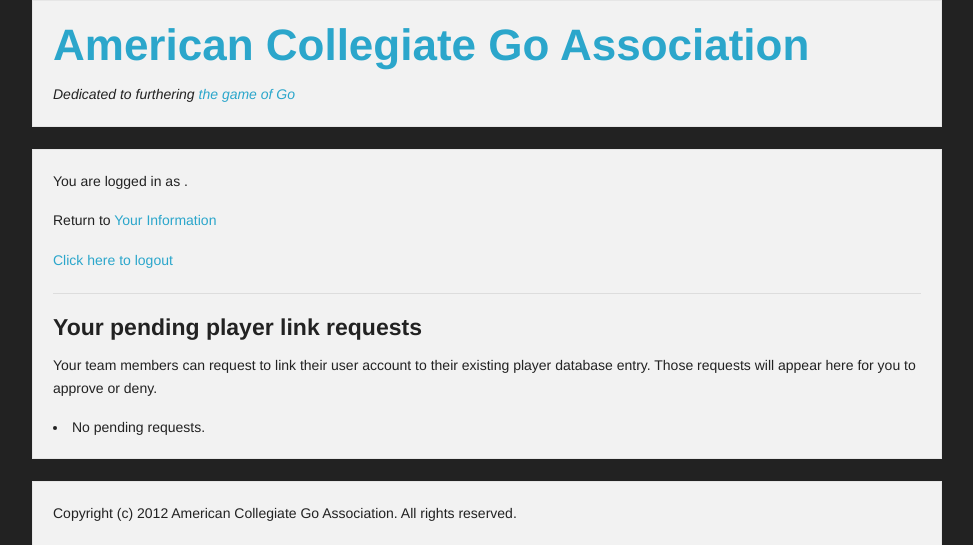
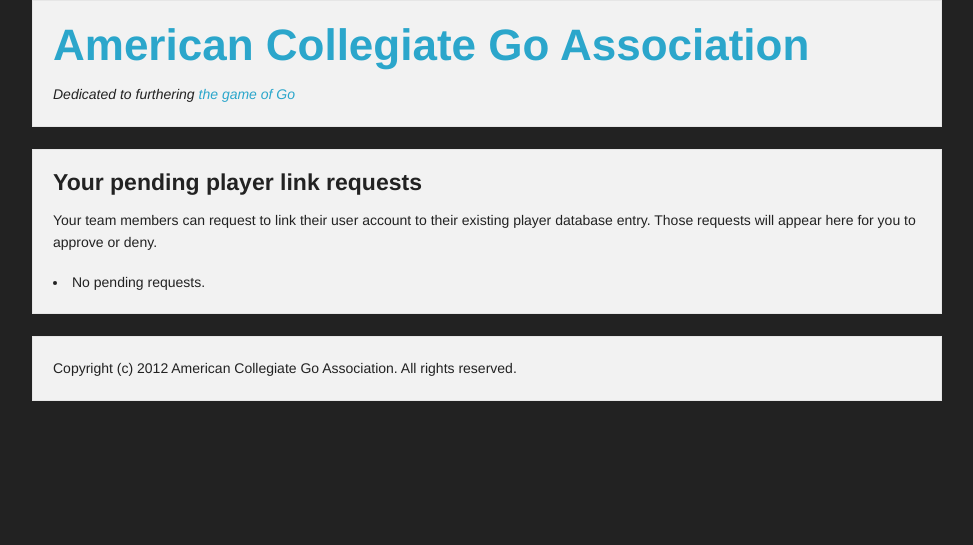
Before and after one commit to brilee/ACGA-website, a Django app: template templates/accounts/all_link_requests.html in a window 1280 px wide. Shown: the part 77-622 px from the top of the page, without its empty margins (153-1126 px from the left). Run offline with Django 3.2, Linux system fonts and the light colour scheme; the template is opened without the code that fills it, so the values that code supplies are empty.

Commit message:
edited accounts templates for user-friendliness

```diff
--- a/templates/accounts/base_accounts.html
+++ b/templates/accounts/base_accounts.html
@@ -5,10 +5,6 @@
 <div class="row">
 	<div class="twelve columns">
 	<div class="panel">
-    <p>You are logged in as {{user.username}}.</p>
-    <p> Return to <a href="/accounts/profile/">Your Information</a></p>
-    <p> <a href="/accounts/logout/">Click here to logout</a></p>
-    <hr/>
     {% block maintext %}
 	<p>Default maintext</p>
 	{% endblock maintext %}
--- a/templates/accounts/create_link_request.html
+++ b/templates/accounts/create_link_request.html
@@ -3,6 +3,7 @@
 {% block maintext %}
 <h4> Select player to link to account: </h4>
 <p> Find yourself on this list and select. A request will be sent to your team captain for approval.</p>
+<p>If you cannot find yourself on this list, ask your team captain to add you to the roster.</p>
 <form action="." method="post"> {% csrf_token %}
 {{form.as_p}}
 <input type="submit" value="Request player link">
--- a/templates/accounts/edit_school_info.html
+++ b/templates/accounts/edit_school_info.html
@@ -12,6 +12,8 @@
 <ul>
 {% for player in school.player_set.all %}
     <li>Edit <a href="/accounts/edit/player/{{player.id}}">{{player.name_and_rank}}</a></li>
+{% empty %}
+    <li>You have no players in your roster. Add your first player below!</li>
 {% endfor %}
 </ul>
 
--- a/templates/accounts/user_info.html
+++ b/templates/accounts/user_info.html
@@ -1,8 +1,6 @@
 {% extends 'basebase.html' %}
 
 {% block maintext %}
-<p>You are logged in as {{user.username}}.<a href="/accounts/logout/"> Click here to logout. </a></p>
-<hr/>
 <h2>Your Information </h2>
 <h4>Account information </h4>
 <ul>
@@ -21,7 +19,7 @@
 </ul>
 
 {% else %}
-<p>You have not yet associated your account with a player. You may search for yourself <a href="/CGL/players/">here</a> and send a request to your team captain to verify that you are this person. </p>
+<p>You have not yet associated your account with a player. You may search for yourself <a href="/accounts/edit/player_link/">here</a> and send a request to your team captain to verify that you are this person. </p>
 
 {% endif %}
 
--- a/templates/registration/login.html
+++ b/templates/registration/login.html
@@ -7,5 +7,7 @@
 <input type="hidden" name="next" value="{{next}}" />
 </form>
 
-<p>Forgot your password or forgot your username? <a href="{% url auth_password_reset %}"> Click here </a> to send an email with your username and an (optional) password reset.</p>
+<p>Forgot your password? <a href="{% url auth_password_reset %}"> Send an email with a password reset link.</a></p>
+
+<p><a href="{% url registration_register %}">Register for a new account</a></p>
 {% endblock %}
```
